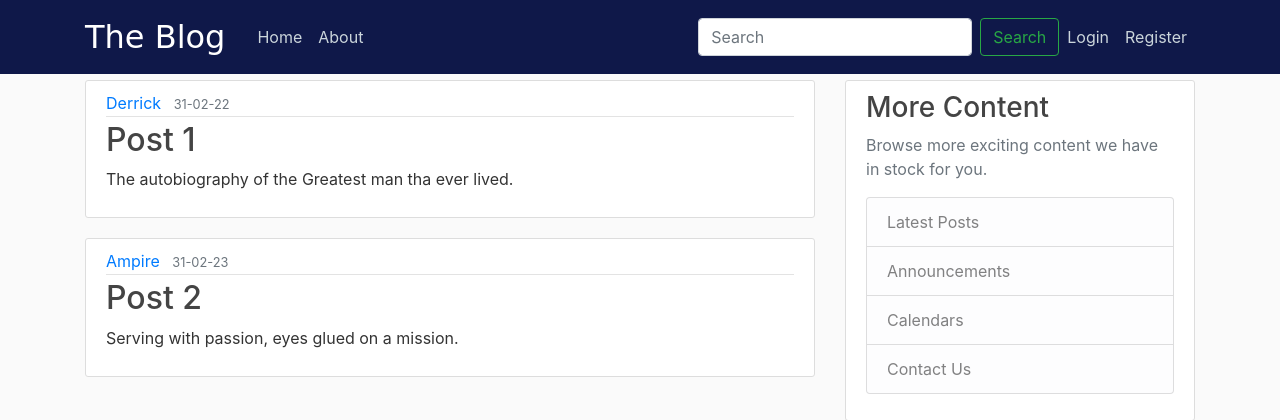
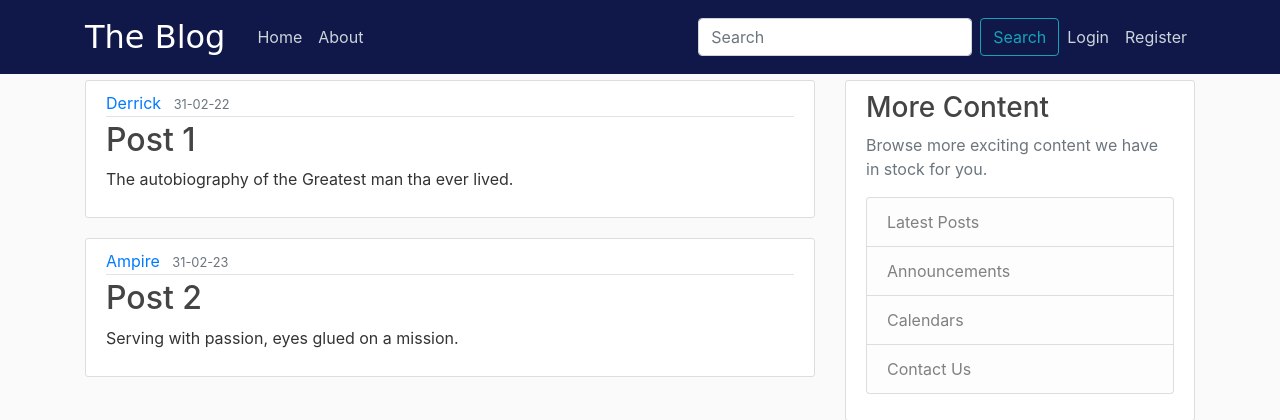
Before and after one commit to am-derrick/blog, a Flask app: page / in a window 1280 px wide. Shown: the top 420 px of the page. Run offline with Flask 3, Linux system fonts and the light colour scheme; some libraries are stand-ins or nearby versions; some web fonts are replaced.

Commit message:
search button edited

```diff
--- a/templates/base.html
+++ b/templates/base.html
@@ -36,7 +36,7 @@
                     </div>
                     <form class="form-inline my-2 my-lg-0">
                         <input class="form-control mr-sm-2" type="search" placeholder="Search">
-                        <button class="btn btn-outline-success my-2 my-sm-0" type="submit">Search</button>
+                        <button class="btn btn-outline-info my-2 my-sm-0" type="submit">Search</button>
                     </form>
                     <div class="navbar-nav">
                         <a class="nav-item nav-link" href="/login">Login</a>
```
